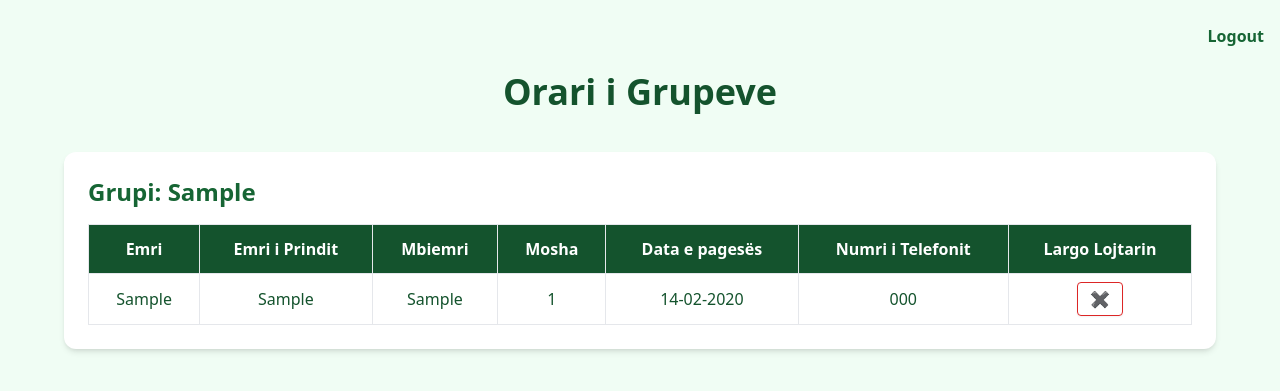
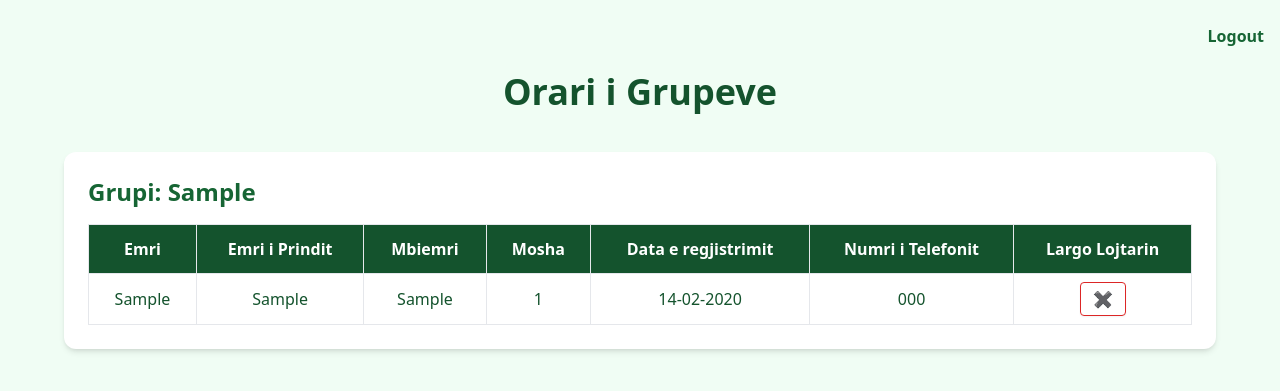
Before and after one commit to AnidMehmeti/Mitrobasket, a Flask app: page /coach in a window 1280 px wide. Shown: the top 391 px of the page. Run offline with Flask 3, Linux system fonts and the light colour scheme; the visitor is signed in with stand-in values (Sample User, id 1); tables that the repository leaves empty hold one stand-in row (values such as "Sample post"); parts of the project's set-up code (start-up, migrations or seed data) failed here and were passed over; some libraries are stand-ins or nearby versions.

Commit message:
Update coach.html

```diff
--- a/templates/coach.html
+++ b/templates/coach.html
@@ -35,7 +35,7 @@
               <th class="py-3 px-4 border">Emri i Prindit</th>
               <th class="py-3 px-4 border">Mbiemri</th>
               <th class="py-3 px-4 border">Mosha</th>
-              <th class="py-3 px-4 border">Data e pagesës</th>
+              <th class="py-3 px-4 border">Data e regjistrimit</th>
               <th class="py-3 px-4 border">Numri i Telefonit</th>
               <th class="py-3 px-4 border">Largo Lojtarin</th>
             </tr>
```
